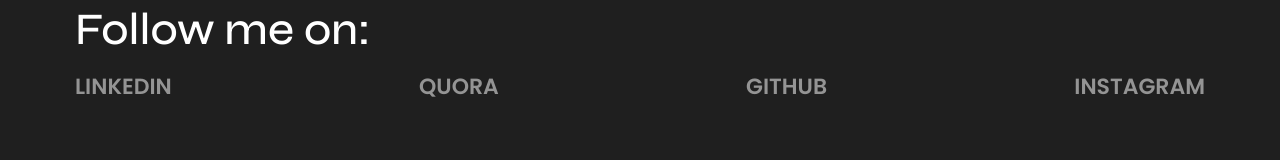
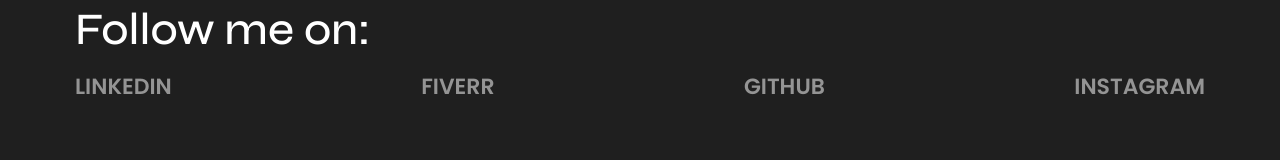
Before and after one commit to shariq001/my-personal-portfolio, a Next.js app: page /About in a window 1280 px wide. Shown: the part 1297-1457 px from the top of the page. Built offline with nearby package versions, Linux system fonts and the light colour scheme.

Commit message:
MY PERSONAL PORTFOLIO

```diff
--- a/app/About/page.tsx
+++ b/app/About/page.tsx
@@ -51,11 +51,11 @@
         <div className='flex md1:flex-row sm1:flex-col gap-[30px] sm1:items-start justify-between items-center w-full py-[20px] xl:text-[24px] sm2:text-[18px] md2:text-[20px] lg2:text-[22px]'>
           <Link href='https://www.linkedin.com/in/muhammad---shariq' target='_blank' className='text-[#949494] hover:underline font-semibold'>LINKEDIN</Link>
 
-          <Link href='https://www.quora.com/profile/Muhammad-Shariq-163' target='_blank' className='text-[#949494] hover:underline font-semibold'>QUORA</Link>
+          <Link href='https://www.fiverr.com/s/383jj4A' target='_blank' className='text-[#949494] hover:underline font-semibold'>FIVERR</Link>
 
           <Link href='https://github.com/shariq001' target='_blank' className='text-[#949494] hover:underline font-semibold'>GITHUB</Link>
 
-          <Link href='https://www.instagram.com/mu_shariq1/' target='_blank' className='text-[#949494] hover:underline font-semibold'>INSTAGRAM</Link>
+          <Link href='https://www.instagram.com/devshariq/' target='_blank' className='text-[#949494] hover:underline font-semibold'>INSTAGRAM</Link>
         </div>
       </div>
     </div>
```
Also changed, not shown: public/WhatsApp Image 2025-08-04 at 23.27.29_7d5ebfa6.jpg (added).
